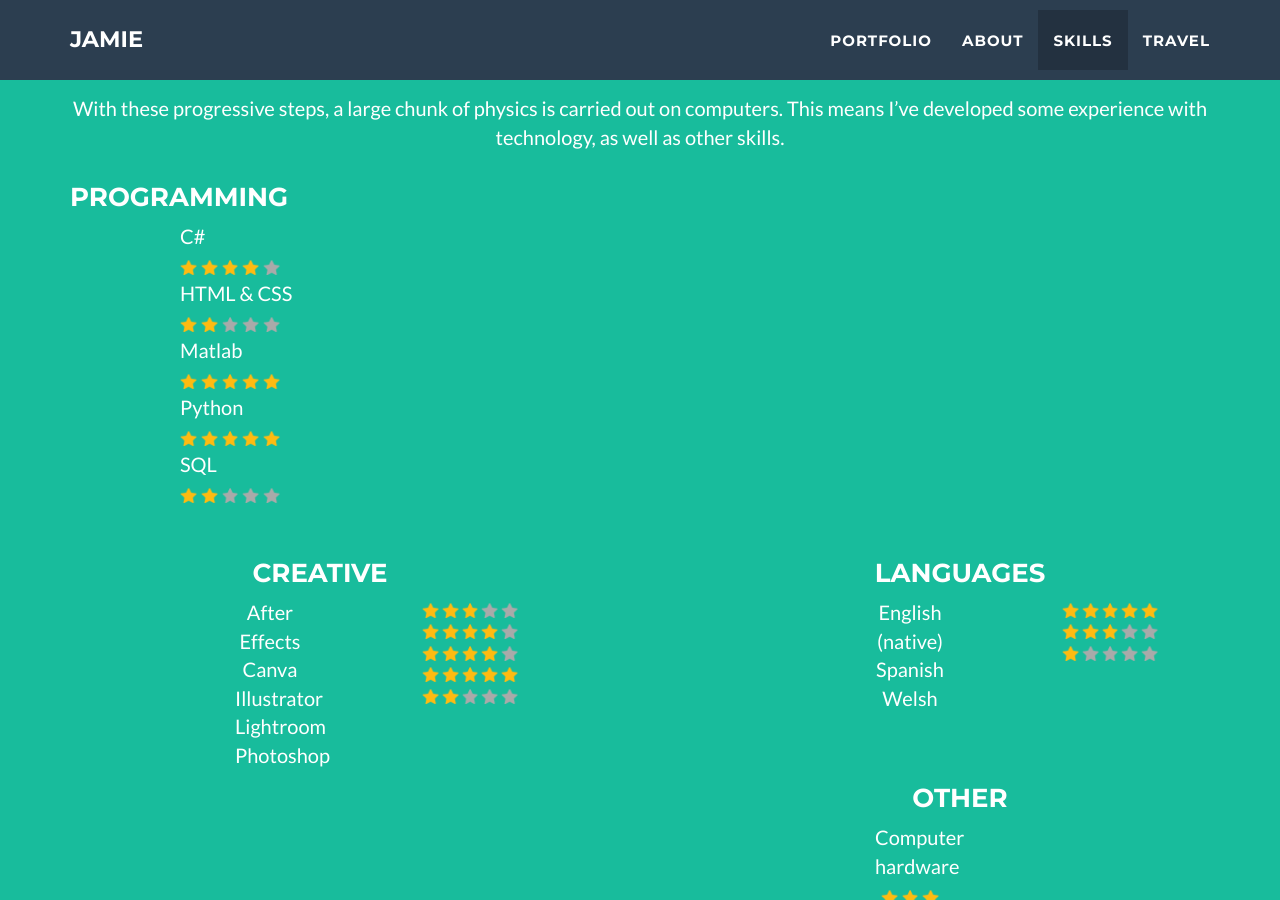
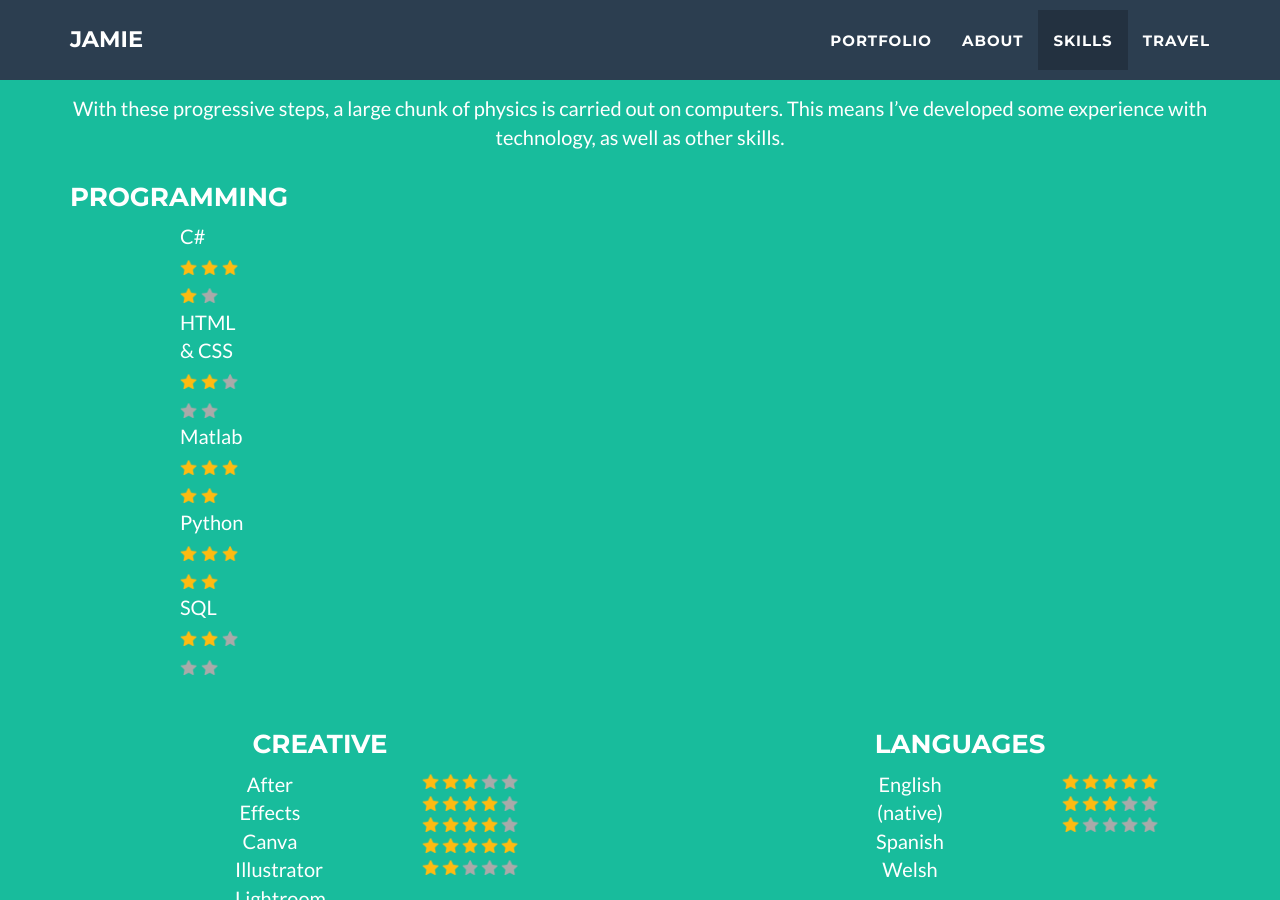
Before and after one commit to jamiedumayne/jamiedumayne.github.io, a Jekyll site: the page built from _posts/2014-07-18-project-1.markdown, in a window 1280 px wide and 900 px high, scrolled down 2246 px. Built offline with Jekyll 4.4.1, drawn with Linux system fonts in a browser that asks for light colours.

Commit message:
Update skills.html

```diff
--- a/_includes/skills.html
+++ b/_includes/skills.html
@@ -20,7 +20,7 @@
     <div class="float-container">
         <h3>Programming</h3>
         <div class="col-lg-1 col-xs-1"></div>
-          <div class="col-lg-2 col-xs-4">
+          <div class="col-lg-1 col-xs-1">
           <p> C#<br>
                 <img src=img/star_full.png alt="Gold star" height="15">
                 <img src=img/star_full.png alt="Gold star" height="15">
```
